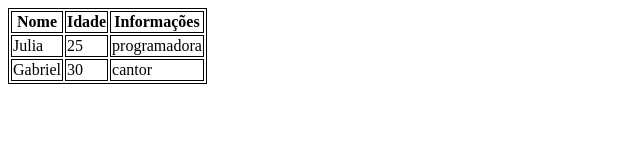
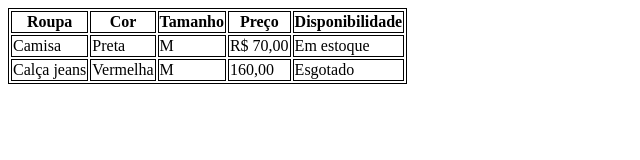
Before and after one commit to Juliafgf/Aula-Tabela, a plain HTML site: page index.html in a window 1280 px wide. Shown: the whole page, without its empty margins (0-640 px from the left). Drawn offline with Linux system fonts and the light colour scheme.

Commit message:
Modificação de toda tabela

```diff
--- a/index.html
+++ b/index.html
@@ -14,19 +14,25 @@
 <body>
     <table>
         <tr>
-            <th>Nome</th>
-            <Th>Idade</Th>
-            <th>Informações</th>
+            <th>Roupa</th>
+            <Th>Cor</Th>
+            <th>Tamanho</th>
+            <th>Preço</th>
+            <th>Disponibilidade</th>
         </tr>
         <tr>
-            <td>Julia</td>
-            <td>25</td>
-            <TD>programadora</TD>
+            <td>Camisa</td>
+            <td>Preta</td>
+            <TD>M</TD>
+            <td>R$ 70,00</td>
+            <td>Em estoque</td>
         </tr>
         <tr>
-            <td>Gabriel</td>
-            <td>30</td>
-            <td>cantor</td>
+            <td>Calça jeans</td>
+            <td>Vermelha</td>
+            <td>M</td>
+            <td>160,00 </td>
+            <td>Esgotado</td>
 
 
         </tr>
```
